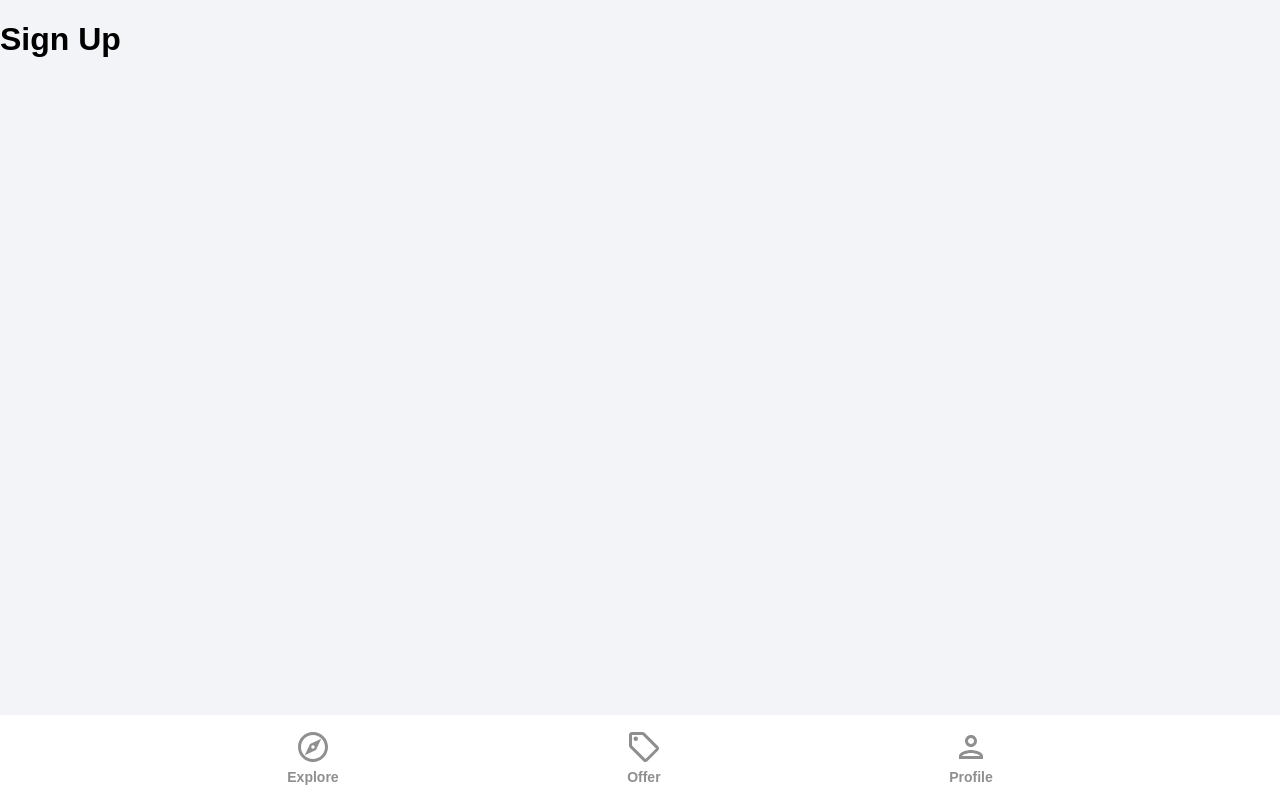
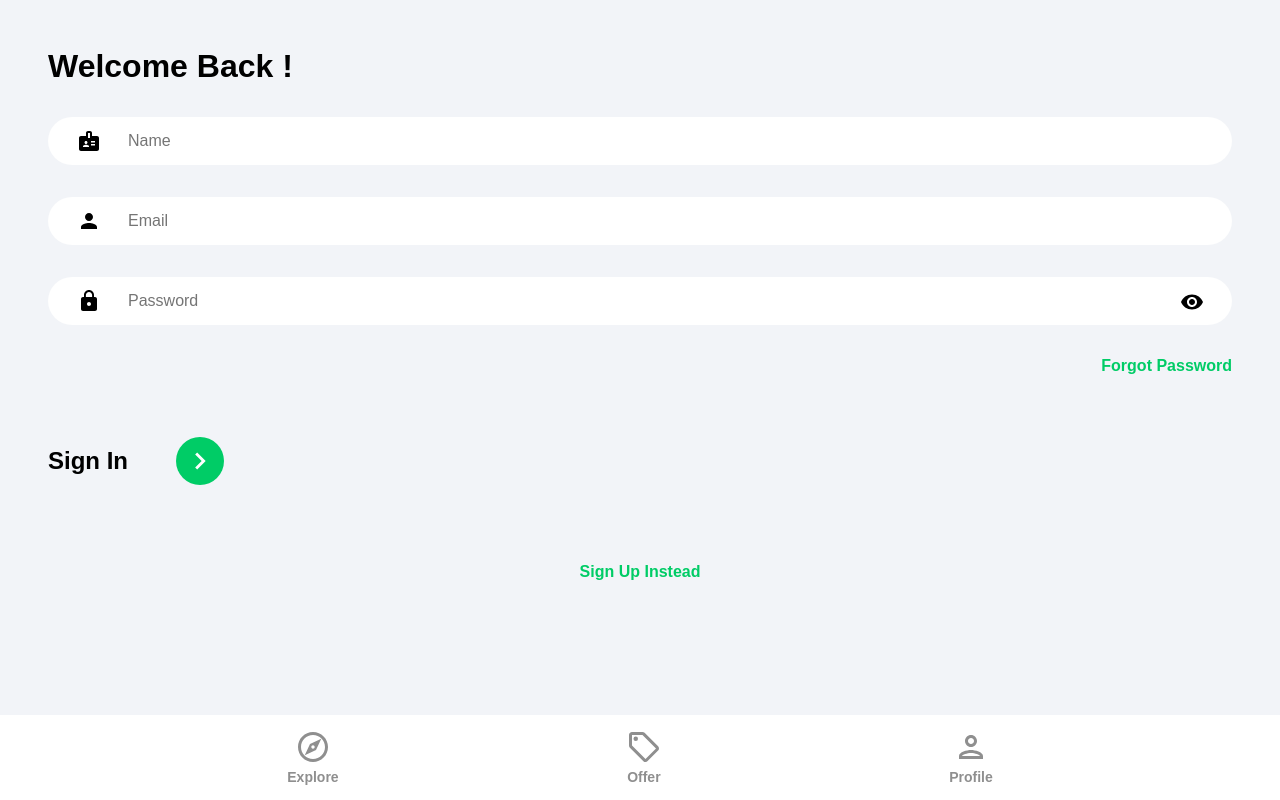
Before and after one commit to Rqmba/house-marketplace, a React (Create React App) app: page /sign-up in a window 1280 px wide. Built offline with nearby package versions, Linux system fonts and the light colour scheme.

Commit message:
create sign in and sign up page,

```diff
--- a/src/pages/SignIn.jsx
+++ b/src/pages/SignIn.jsx
@@ -1,8 +1,85 @@
+import { useState } from "react"
+import {Link, useNavigate} from "react-router-dom"
+import  {ReactComponent as ArrowRightIcon} from '../assets/svg/keyboardArrowRightIcon.svg'
+import visibiltyIcon from '../assets/svg/visibilityIcon.svg'
+
 function SignIn() {
+  const [showPassword, setShowPassword] = useState(false)
+  const [formData, setFormadata] = useState({
+    email : '',
+    password : '',
+  })
+  const {email, password} = formData
+
+  const navigate = useNavigate()
+
+  const onChange = (e) => {
+    setFormadata((prevState) => ({
+      ...prevState,
+      [e.target.id] : e.target.value,
+    }))
+  }
+
     return (
-      <div>
-          <h1>Sign In</h1>
-      </div>
+      <>
+          <div className="pageContainer">
+            <header>
+              <p className="pageHeader">Welcome Back !</p>
+            </header>
+
+            <main>
+              <form>
+                <input
+                type="email"
+                className="emailInput"
+                placeholder="Email"
+                id="email"
+                value={email}
+                onChange={onChange}
+                />
+
+                <div className="passwordInputDiv">
+                  <input
+                  type={showPassword ? 'text' : 'password'}
+                  className="passwordInput"
+                  placeholder="Password"
+                  id="password"
+                  value={password}
+                  onChange={onChange}
+                  />
+
+                  <img
+                  src={visibiltyIcon}
+                  alt="show password"
+                  className="showPassword"
+                  onClick={() => setShowPassword((prevState) => !prevState)}
+                  />
+                </div>
+
+                <Link
+                to='/forgot-password'
+                className="forgotPasswordLink">
+                  Forgot Password
+                </Link>
+
+                <div className="signInBar">
+                <p className="signInText">
+                  Sign In
+                </p>
+                <button className="signInButton">
+                  <ArrowRightIcon fill="#ffffff" width='34px' height='34px' />
+                </button>
+                </div>
+              </form>
+
+              {/* Google OAuth */}
+
+              <Link to='/sign-up' className="registerLink">
+                Sign Up Instead
+              </Link>
+            </main>
+          </div>
+      </>
     )
   }
 
--- a/src/pages/SignUp.jsx
+++ b/src/pages/SignUp.jsx
@@ -1,8 +1,94 @@
+import { useState } from "react"
+import {Link, useNavigate} from "react-router-dom"
+import  {ReactComponent as ArrowRightIcon} from '../assets/svg/keyboardArrowRightIcon.svg'
+import visibiltyIcon from '../assets/svg/visibilityIcon.svg'
+
 function SignUp() {
+  const [showPassword, setShowPassword] = useState(false)
+  const [formData, setFormadata] = useState({
+    name: '',
+    email : '',
+    password : '',
+  })
+  const {name, email, password} = formData
+
+  const navigate = useNavigate()
+
+  const onChange = (e) => {
+    setFormadata((prevState) => ({
+      ...prevState,
+      [e.target.id] : e.target.value,
+    }))
+  }
+
     return (
-      <div>
-          <h1>Sign Up</h1>
-      </div>
+      <>
+          <div className="pageContainer">
+            <header>
+              <p className="pageHeader">Welcome Back !</p>
+            </header>
+
+            <main>
+              <form>
+              <input
+                type="text"
+                className="nameInput"
+                placeholder="Name"
+                id="name"
+                value={email}
+                onChange={onChange}
+                />
+                <input
+                type="email"
+                className="emailInput"
+                placeholder="Email"
+                id="email"
+                value={email}
+                onChange={onChange}
+                />
+
+                <div className="passwordInputDiv">
+                  <input
+                  type={showPassword ? 'text' : 'password'}
+                  className="passwordInput"
+                  placeholder="Password"
+                  id="password"
+                  value={password}
+                  onChange={onChange}
+                  />
+
+                  <img
+                  src={visibiltyIcon}
+                  alt="show password"
+                  className="showPassword"
+                  onClick={() => setShowPassword((prevState) => !prevState)}
+                  />
+                </div>
+
+                <Link
+                to='/forgot-password'
+                className="forgotPasswordLink">
+                  Forgot Password
+                </Link>
+
+                <div className="signUpBar">
+                <p className="signUpText">
+                  Sign In
+                </p>
+                <button className="signUpButton">
+                  <ArrowRightIcon fill="#ffffff" width='34px' height='34px' />
+                </button>
+                </div>
+              </form>
+
+              {/* Google OAuth */}
+
+              <Link to='/sign-in' className="registerLink">
+                Sign Up Instead
+              </Link>
+            </main>
+          </div>
+      </>
     )
   }
 
```
